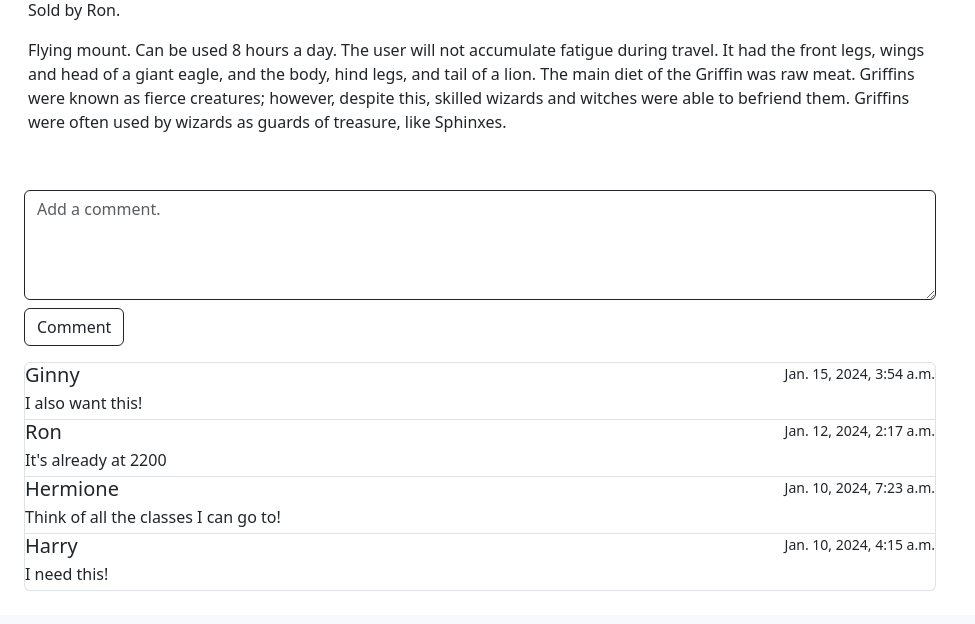
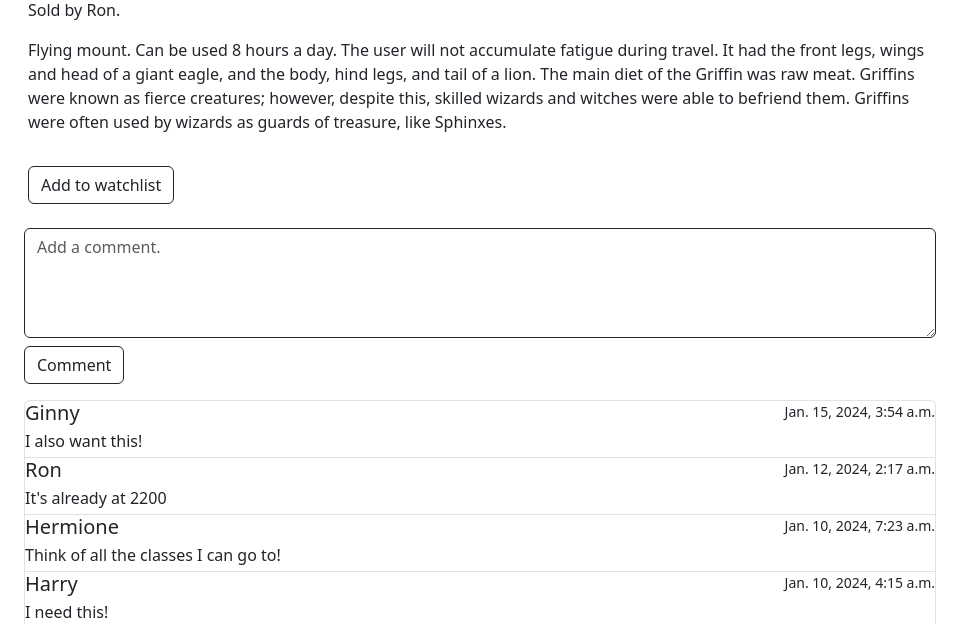
Before and after one commit to JadhenGonzales/AuctionSite, a Django app: page /post/1 in a window 1280 px wide. Shown: the part 507-1131 px from the top of the page, without its empty margins (0-975 px from the left). Before the commit the page ends 1098 px from the top, so only its background shows below. Run offline with Django 3.2, Linux system fonts and the light colour scheme; a user stored in the database is signed in; data comes from the database, SQL or seed files in the repository; both versions use the stored data as it was after the commit; parts of the project's set-up code (start-up, migrations or seed data) failed here and were passed over.

Commit message:
Added watchlists

```diff
--- a/auctions/admin.py
+++ b/auctions/admin.py
@@ -30,6 +30,8 @@ class ItemAdmin(admin.ModelAdmin):
 class PostAdmin(admin.ModelAdmin):
     list_display = ("item", "seller", "post_datetime", "winner",)
 
+    filter_horizontal = ("watched_by",)
+
 class CustomUserAdmin(BaseUserAdmin):
     list_display = ("username", "first_name", "last_name", "is_staff",)
 
--- a/auctions/forms.py
+++ b/auctions/forms.py
@@ -13,7 +13,7 @@ class AddForm(forms.Form):
     item_categories = forms.ModelMultipleChoiceField(
         Category.objects.all(),
         required=False,
-        widget=forms.SelectMultiple(attrs={"class": "form-select"}),
+        widget=forms.SelectMultiple(attrs={"class": "form-select border border-dark"}),
     )
 
     item_description = forms.CharField(
--- a/auctions/models.py
+++ b/auctions/models.py
@@ -31,6 +31,7 @@ class Post(models.Model):
     seller = models.ForeignKey(User, on_delete=models.CASCADE, related_name="posts")
     initial_p = models.IntegerField()
     post_datetime = models.DateTimeField()
+    watched_by = models.ManyToManyField(User, blank=True, related_name="watchlist")
     winner = models.ForeignKey(User, on_delete=models.SET_NULL, blank=True, null=True, related_name="wins")
 
     def __str__(self) -> str:
--- a/auctions/templates/auctions/layout.html
+++ b/auctions/templates/auctions/layout.html
@@ -26,6 +26,9 @@
                         {% if user.is_authenticated %}
                             <li class="nav-item">
                                 <a class="nav-link {% if current_page %}{{ 'add'|is_current:current_page }}{% endif %}" href="{% url 'add_listing' %}">Create Listing</a>
+                            </li>
+                            <li class="nav-item">
+                                <a class="nav-link {% if current_page %}{{ 'watchlist'|is_current:current_page }}{% endif %}" href="{% url 'watchlist' %}">Watchlist</a>
                             </li>
                             <li class="nav-item">
                                 <a class="nav-link" href="{% url 'logout' %}">Log Out</a>
--- a/auctions/templates/reusables/item_info.html
+++ b/auctions/templates/reusables/item_info.html
@@ -7,11 +7,22 @@
     <div class="col m-0 h1">{{ post.item.name }}</div>
     <div class="col mb-3">Sold by {{ post.seller }}.</div>
     <p>{{ post.item.description }}</p>
+</div>
 
-    {% if not post.winner and user.is_authenticated and user == post.seller %}
-        <form method="POST">
-            {% csrf_token %}
-            <button type="submit" class="btn btn-outline-dark">Close Listing</button>
-        </form>
+<div class="px-3">
+    {% if not post.winner and user.is_authenticated %}
+        {% if user_status == "seller" %}
+            <form method="POST">
+                {% csrf_token %}
+                <button type="submit" class="btn btn-outline-dark" name="action" value="close">Close Listing</button>
+            </form>
+        {% elif user_status == "watching" %}
+            <button class="btn btn-outline-dark" disabled>Watching</button>
+        {% elif user_status == "logged_in" %}
+            <form method="POST">
+                {% csrf_token %}
+                <button type="submit" class="btn btn-outline-dark" name="action" value="watch">Add to watchlist</button>
+            </form>
+        {% endif %}
     {% endif %}
 </div>
--- a/auctions/urls.py
+++ b/auctions/urls.py
@@ -12,4 +12,5 @@ urlpatterns = [
     path("post/<str:post_id>", views.post, name="post"),
     path("register", views.register, name="register"),
     path("show/<str:category>", views.view_all, name="show"),
+    path("watchlist", views.watchlist, name="watchlist"),
 ]
--- a/auctions/views.py
+++ b/auctions/views.py
@@ -142,15 +142,22 @@ def logout_view(request):
 
 def post(request, post_id):
     if request.method == "POST":
+        action = request.POST.get("action")
         target_post = Post.objects.get(id=post_id)
-        if not target_post.winner and request.user.is_authenticated and request.user == target_post.seller:
-            winning = Bid.objects.filter(post=target_post).order_by('-bid_datetime').first()
-            target_post.winner = winning.bidder
-            target_post.save()
-            return HttpResponseRedirect(reverse("post", kwargs={"post_id": post_id,}))
 
-        else:
-            return HttpResponseRedirect(reverse("post", kwargs={"post_id": post_id,}))
+        if action == "close":
+            if not target_post.winner and request.user.is_authenticated and request.user == target_post.seller:
+                winning = Bid.objects.filter(post=target_post).order_by('-bid_datetime').first()
+                target_post.winner = winning.bidder
+                target_post.save()
+        elif action == "watch":
+            if not target_post.winner and request.user.is_authenticated and request.user != target_post.seller:
+                if request.user not in target_post.watched_by.all():
+                    print("test")
+                    target_post.watched_by.add(request.user)
+                    target_post.save()
+
+        return HttpResponseRedirect(reverse("post", kwargs={"post_id": post_id,}))
 
     else:
         # If request.method is GET
@@ -159,6 +166,15 @@ def post(request, post_id):
         # "-fieldname" is used instead of .reverse() because .reverse() fetches the query list then reverses it.
         bids = Bid.objects.filter(post__id=post_id).order_by("-bid_datetime")
         comments = Comment.objects.filter(posting__id=post_id).order_by("-comment_datetime")
+
+        user = "logged_out"
+        if request.user.is_authenticated:
+            if request.user == post.seller:
+                user = "seller"
+            elif request.user in post.watched_by.all():
+                user = "watching"
+            else:
+                user = "logged_in"
 
 
         return render(request, "auctions/post.html", {
@@ -169,6 +185,7 @@ def post(request, post_id):
             "comments": comments,
             "current_page": "post",
             "messages": messages.get_messages(request),
+            "user_status": user
         })
 
 def register(request):
@@ -215,3 +232,12 @@ def view_all(request, category):
         "posts": posts,
         "current_page": category,
     })
+
+@login_required
+def watchlist(request):
+    posts = Post.objects.filter(watched_by=request.user)
+
+    return render(request, "auctions/index.html", {
+        "posts": posts,
+        "current_page": "watchlist",
+    })
```
Also changed, not shown: auctions/migrations/0009_user_watchlist.py (added), auctions/migrations/0010_remove_user_watchlist_post_watched_by.py (added), db.sqlite3.
